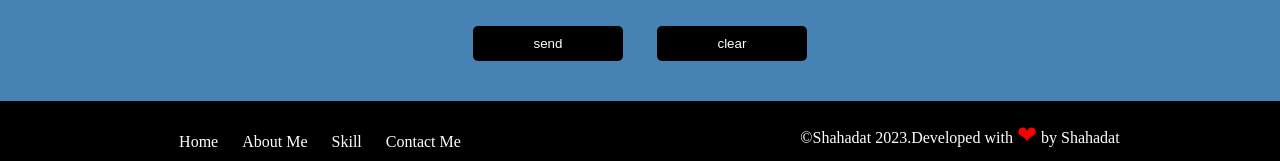
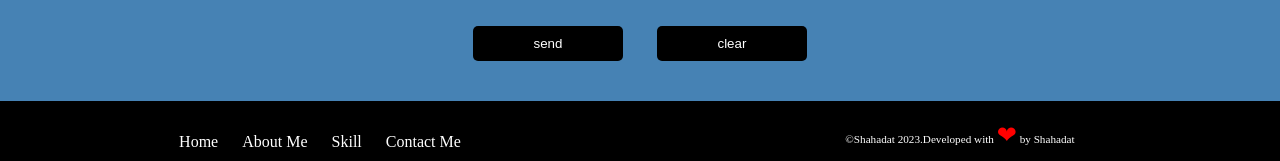
Before and after one commit to muhammad-shahadat/portfolio-project, a plain HTML site: page index.html in a window 1280 px wide. Shown: the part 2355-2516 px from the top of the page. Drawn offline with Linux system fonts and the light colour scheme.

Commit message:
font-size is changed of footer-desc

```diff
--- a/style.css
+++ b/style.css
@@ -463,6 +463,7 @@ input,textarea{
 
 }
 .foot-desc{
+    font-size:.7rem;
     color:white;
     text-align: center;
     margin-top:10px;
```
